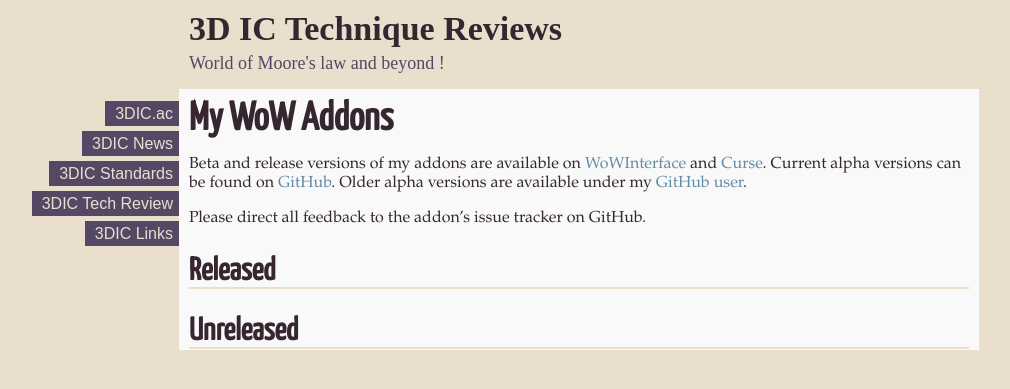
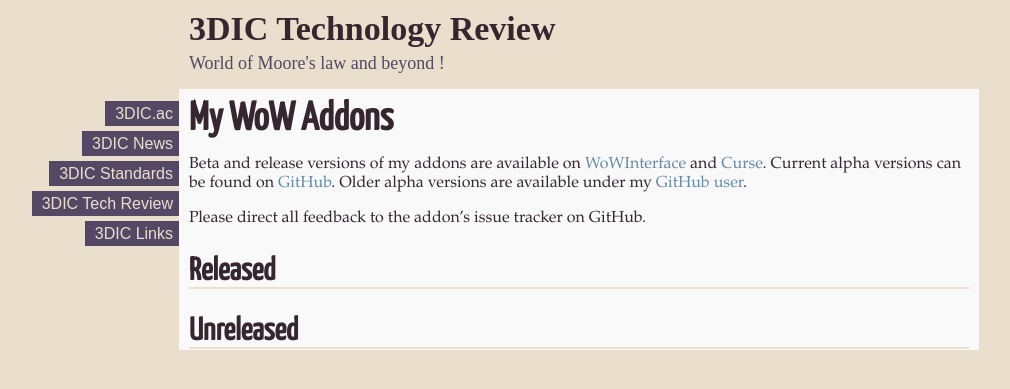
Before and after one commit to 3DICtech/3DICnews.github.io, a Jekyll site: the page built from addons.markdown, in a window 1280 px wide. Shown: the top 389 px of the page, without its empty margins (61-1071 px from the left). Built offline with Jekyll 4.4.1, drawn with Linux system fonts in a browser that asks for light colours; nearby versions of some CDN libraries; some web fonts are replaced; Markdown is read by kramdown in place of the engine named in the settings; comment, search, counter and statistics services are not loaded.

Commit message:
Update default.html

```diff
--- a/_layouts/default.html
+++ b/_layouts/default.html
@@ -21,14 +21,14 @@
 <body>
 <div class="content">
   <header>
-    <h1>3D IC Technique Reviews</h1>
+    <h1>3DIC Technology Review</h1>
     <h2>World of  Moore's law and beyond !</h2>
   </header>
 
   <nav>
     <ul class="links">
        <li><a href="http://www.3dic.ac">3DIC.ac</a></li>
-      <li><a href="/">3DIC News</a></li>
+      <li><a href="http://news.3dic.ac">3DIC News</a></li>
       <li><a href="http://standards.3dic.ac">3DIC Standards</a></li>
       <li><a href="http://tech.3dic.ac">3DIC Tech Review</a></li>
       <li><a href="http://www.3dic.ac/links">3DIC Links</a></li>
```
